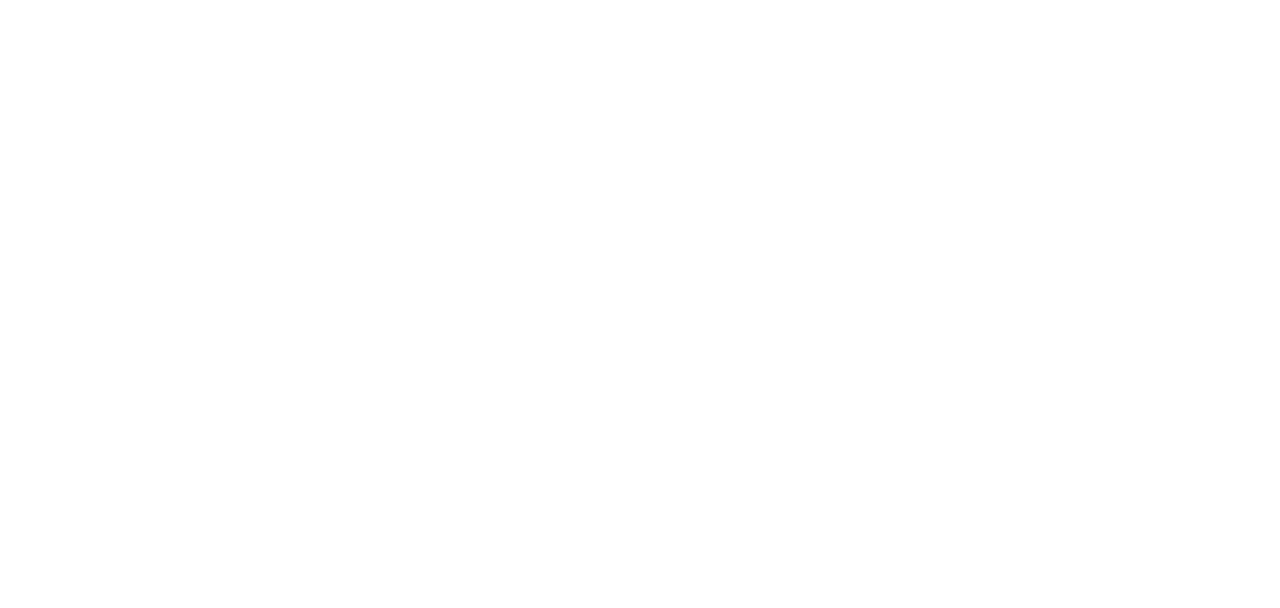
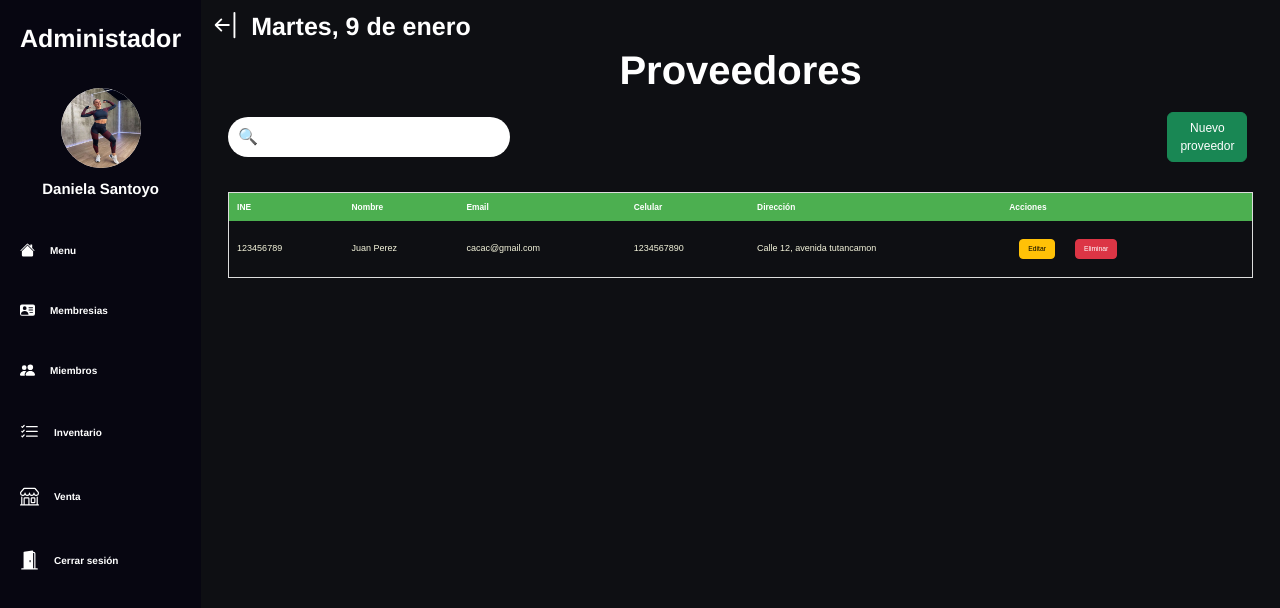
Before and after one commit to CristoferPadilla/flowfitvue, a Vue app: page /provider in a window 1280 px wide. Before the commit this address had no page. Shown: the top 608 px of the page. Built offline with nearby package versions, Linux system fonts and the light colour scheme.

Commit message:
PROVEEDORES ACABADO

```diff
--- a/src/components/crudInventory.vue
+++ b/src/components/crudInventory.vue
@@ -7,9 +7,9 @@
                     <div class="search-icon">🔍</div>
                     <input type="text" placeholder="">
                 </div>
-                <div class="bton">
-                  <button class="btn btn-success" style="background-color:blue;">Ver proveedores</button>
-                </div>
+                <router-link  class="bton-link " to="/provider">
+                    <button class="btn btn-success" style="background-color:blue;" >Ver proveedores</button>
+                </router-link>
                 <button @click="showAddProductForm" class="btn btn-success mb-3">
                   <i class="bi bi-plus"></i> Nuevo producto
                 </button>
@@ -355,4 +355,7 @@ color: white;
 .text-center {
   text-align: center;
 }
+.bton-link{
+  margin-left: 100%;
+}
 </style>
--- /dev/null
+++ b/src/components/crudProvider.vue
@@ -0,0 +1,347 @@
+<template>
+    <div id="content">
+      <div class="d-flex justify-content-center align-items-center flex-column">
+        <h2 class="title">Proveedores</h2>
+        <div class="d-row">
+          <div class="search-bar">
+            <div class="search-icon">🔍</div>
+            <input type="text" placeholder="">
+          </div>
+          <div class="bton">
+            <button @click="showAddForm" class="btn btn-success">Nuevo proveedor</button>
+        </div>
+        </div>
+        <table class="table-crud">
+          <thead>
+            <tr>
+              <th style="font-size: 70%">INE</th>
+              <th style="font-size: 70%">Nombre</th>
+              <th style="font-size: 70%">Email</th>
+              <th style="font-size: 70%">Celular</th>
+              <th style="font-size: 70%">Dirección</th>
+              <th style="font-size: 70%">Acciones</th>
+            </tr>
+          </thead>
+          <tbody>
+            <tr v-for="provider in providers" :key="provider.id">
+              <td>{{ provider.ine }}</td>
+              <td>{{ provider.name }}</td>
+              <td>{{ provider.email }}</td>
+              <td>{{ provider.cellphone }}</td>
+              <td>{{ provider.direction }}</td>
+              <td>
+                <button @click="editProvider(provider)" class="btn btn-warning btn-sm">Editar</button>
+                <button @click="deleteProvider(provider.id)" class="btn btn-danger btn-sm">Eliminar</button>
+              </td>
+            </tr>
+          </tbody>
+        </table>
+      </div>
+      <div class="add-form-container" v-show="showForm">
+
+        <div v-show="showForm" class="add-form" style="width: 70%">
+            <h3>{{ selectedProvider ? 'Editar miembro' : 'Agregar miembro' }}</h3>
+            <form @submit.prevent="saveProvider" class="form-container">
+              <div class="form-group">
+                <label for="ine">INE:</label>
+                <input v-model="newProvider.ine" type="text" class="form-control" required />
+              </div>
+              <div class="form-group">
+                <label for="name">Nombre:</label>
+                <input v-model="newProvider.name" type="text" class="form-control" required />
+              </div>
+              <div class="form-group">
+                <label for="email">Email:</label>
+                <input v-model="newProvider.email" type="email" class="form-control" required />
+              </div>
+              <div class="form-group">
+                <label for="phone">Celular:</label>
+                <input v-model="newProvider.cellphone" type="text" class="form-control" required />
+              </div>
+              <div class="form-group">
+                <label for="direction">Dirección:</label>
+                <input v-model="newProvider.direction" type="text" class="form-control" required />
+              </div>
+              <button type="submit" class="btn btn-primary">{{ selectedProvider ? 'Guardar' : 'Agregar' }}</button>
+              <button @click="hideForm" class="btn btn-secondary">Cancelar</button>
+            </form>
+        </div>
+          </div>
+    </div>
+        </template>
+
+        <script>
+        import "@/css/style.css";
+
+        export default {
+  data() {
+    return {
+      providers: [
+        {
+          id: 1,
+          ine: "123456789",
+          name: "Juan Perez",
+          email: "cacac@gmail.com",
+          cellphone: "1234567890",
+          direction: "Calle 12, avenida tutancamon",
+        }
+      ],
+      showForm: false,
+      selectedProvider: null,
+      newProvider: {
+        id: "",
+        ine: "",
+        name: "",
+        email: "",
+        cellphone: "",
+        direction: "",
+      },
+    };
+  },
+  methods: {
+    showAddForm() {
+      this.showForm = true;
+      this.selectedProvider = null;
+      this.clearForm();
+    },
+    hideForm() {
+      this.showForm = false;
+      this.clearForm();
+    },
+    clearForm() {
+      this.newProvider = {
+        id: "",
+        ine: "",
+        name: "",
+        email: "",
+        cellphone: "",
+        direction: "",
+      };
+    },
+    saveProvider() {
+      if (this.selectedProvider) {
+        const index = this.providers.findIndex(provider => provider.id === this.selectedProvider.id);
+        if (index !== -1) {
+          this.providers[index] = { ...this.selectedProvider };
+        }
+      } else {
+        this.newProvider.id = this.providers.length + 1;
+        this.providers.push({ ...this.newProvider });
+      }
+      this.hideForm();
+    },
+
+    editProvider(provider) {
+      this.selectedProvider = { ...provider };
+      this.newProvider = { ...provider };
+      this.showForm = true;
+    },
+
+    deleteProvider(providerId) {
+      const index = this.providers.findIndex(provider => provider.id === providerId);
+      if (index !== -1) {
+        this.providers.splice(index, 1);
+
+  }
+}}};
+        </script>
+
+  <style scoped>
+
+.search-bar {
+    width: 300px;
+    height: 40px;
+    background-color: white;
+    border-radius: 20px;
+    display: flex;
+    align-items: center;
+}
+.search-bar input {
+    border:none;
+    outline:none;
+    background:none;
+    width:auto;
+    color:black;
+    font-size :18px;
+    line-height :40px;
+    padding :0 10px ;
+}
+.search-icon{
+    padding-left :10px ;
+}
+.table-crud{
+width: 95%;
+border-collapse: collapse;
+border: 1px solid #ddd;
+font-size: 75%;
+font-family: Arial, Helvetica, sans-serif;
+}
+
+.table-crud th, .table-crud td {
+text-align: left;
+padding: 8px;
+color:beige;
+font-size: 75%;
+font-family: Arial, Helvetica, sans-serif;
+
+}
+
+.table-crud tr:nth-child(even){background-color: transparent !important}
+
+.table-crud th {
+background-color: #4CAF50;
+color: white;
+
+}
+.d-row{
+    display: flex;
+    align-items: center;
+    justify-content: space-between;
+    width: 50%;
+    margin-right: 45%;
+    margin-bottom: 20px;
+}
+
+.bton {
+  margin-left: 120%;
+}
+.btn{
+  font-size: 75%;
+  margin: 10px;
+  font-family: Arial, Helvetica, sans-serif;
+
+}
+
+.table-crud {
+  width: 95%;
+  border-collapse: collapse;
+  border: 1px solid #ddd;
+  font-size: 75%;
+  font-family: Arial, Helvetica, sans-serif;
+}
+
+.table-crud th,
+.table-crud td {
+  text-align: left;
+  padding: 8px;
+  color: beige;
+  font-size: 75%;
+  font-family: Arial, Helvetica, sans-serif;
+
+}
+
+.table-crud tr:nth-child(even) {
+  background-color: transparent !important
+}
+
+.table-crud th {
+  background-color: #4CAF50;
+  color: white;
+
+}
+
+.d-row {
+  display: flex;
+  align-items: center;
+  justify-content: space-between;
+  width: 50%;
+  margin-right: 45%;
+  margin-bottom: 20px;
+}
+
+.search-bar {
+  width: 300px;
+  height: 40px;
+  background-color: white;
+  border-radius: 20px;
+  display: flex;
+  align-items: center;
+}
+
+.search-bar input {
+  border: none;
+  outline: none;
+  background: none;
+  width: auto;
+  color: black;
+  font-size: 18px;
+  line-height: 40px;
+  padding: 0 10px;
+}
+
+.search-icon {
+  padding-left: 10px;
+}
+
+.button-container button {
+  margin-left: 10px;
+  cursor: pointer;
+}
+
+.button-container {
+  margin-top: 10px;
+  display: flex;
+  justify-content: flex-end;
+}
+
+.button-container button {
+  margin-left: 10px;
+  cursor: pointer;
+}
+.add-form-container {
+  position: fixed;
+  top: 50%;
+  left: 10%;
+  transform: translateY(-50%);
+  background-color: transparent;
+  width: 80%;.add-form-container {
+    position: fixed;
+    top: 50%;
+    left: 10%;
+    transform: translateY(-50%);
+    background-color: transparent;
+    width: 80%;
+    display: flex;
+    justify-content: center;
+  }
+
+  .add-form {
+    background-color: #ffffff;
+    padding: 20px;
+    border-radius: 5px;
+    box-shadow: 0px 0px 10px 0px rgba(0,0,0,0.1);
+    width: 100%;
+    max-width: 600px;
+  }
+
+  .row {
+    display: flex;
+    justify-content: space-between;
+    margin-bottom: 1rem;
+  }
+
+  .col-md-6 {
+    width: 48%;
+  }
+
+  .text-center {
+    text-align: center;
+  }
+  .bton-link{
+    margin-left: 100%;
+  }
+  display: flex;
+  justify-content: center;
+}
+
+.add-form {
+  background-color: #ffffff;
+  padding: 20px;
+  border-radius: 5px;
+  box-shadow: 0px 0px 10px 0px rgba(0,0,0,0.1);
+  width: 100%;
+  max-width: 600px;
+}
+
+
+  </style>
--- a/src/router.js
+++ b/src/router.js
@@ -48,15 +48,9 @@
 
     },
     {
-      path: '/addMember',
-      name: 'addMember',
-      component: ()=> import(/* webpackChunk*/ './view/addMember.vue'), //AQUI VA EL NOMBRE DE TU pantalla
-
-    },
-    {
-      path: '/addProduct',
-      name: 'addProductView',
-      component: ()=> import(/* webpackChunk*/ './view/addProduct.vue'), //AQUI VA EL NOMBRE DE TU pantalla
+      path: '/provider',
+      name: 'providerView',
+      component: ()=> import(/* webpackChunk*/ './view/provider.vue'), //AQUI VA EL NOMBRE DE TU pantalla
 
     },
 
--- a/src/view/addMember.vue
+++ /dev/null
@@ -1,10 +0,0 @@
-<template>
-  <div>
-
-  </div>
-</template>
-<script>
-  export default{
-    name: 'addMembers '
-  }
-</script>
--- a/src/view/addProduct.vue
+++ /dev/null
@@ -1,13 +0,0 @@
-<template>
-    <div>
-
-    </div>
-
-</template>
-
-<script>
-export default{
-    name: 'addProduct',
-}
-
-</script>
--- a/src/view/products.vue
+++ b/src/view/products.vue
@@ -105,4 +105,25 @@ export default {
   font-size: 14px;
   margin-left: 10px;
 }
+.search-bar {
+  width: 300px;
+  height: 40px;
+  background-color: white;
+  border-radius: 20px;
+  display: flex;
+  align-items: center;
+}
+.search-bar input {
+  border:none;
+  outline:none;
+  background:none;
+  width:auto;
+  color:black;
+  font-size :18px;
+  line-height :40px;
+  padding :0 10px ;
+}
+.search-icon{
+  padding-left :10px ;
+}
 </style>
--- /dev/null
+++ b/src/view/provider.vue
@@ -0,0 +1,32 @@
+
+<template>
+    <div id="app">
+      <div class="app">
+        <Navbar />
+      </div>
+      <div id="content">
+        <Header/>
+        <div>
+        <providerCrud></providerCrud>
+        </div>
+      </div>
+      </div>
+  </template>
+
+  <script>
+
+  import Navbar from '@/components/CustomNav.vue'
+    import Header from '@/components/header.vue'
+    import providerCrud from '@/components/crudProvider.vue'
+    import '@/css/style.css'
+
+
+    export default {
+    name: 'providerView',
+    components: {
+      Navbar,
+      Header,
+      providerCrud
+    }
+    }
+  </script>
```
